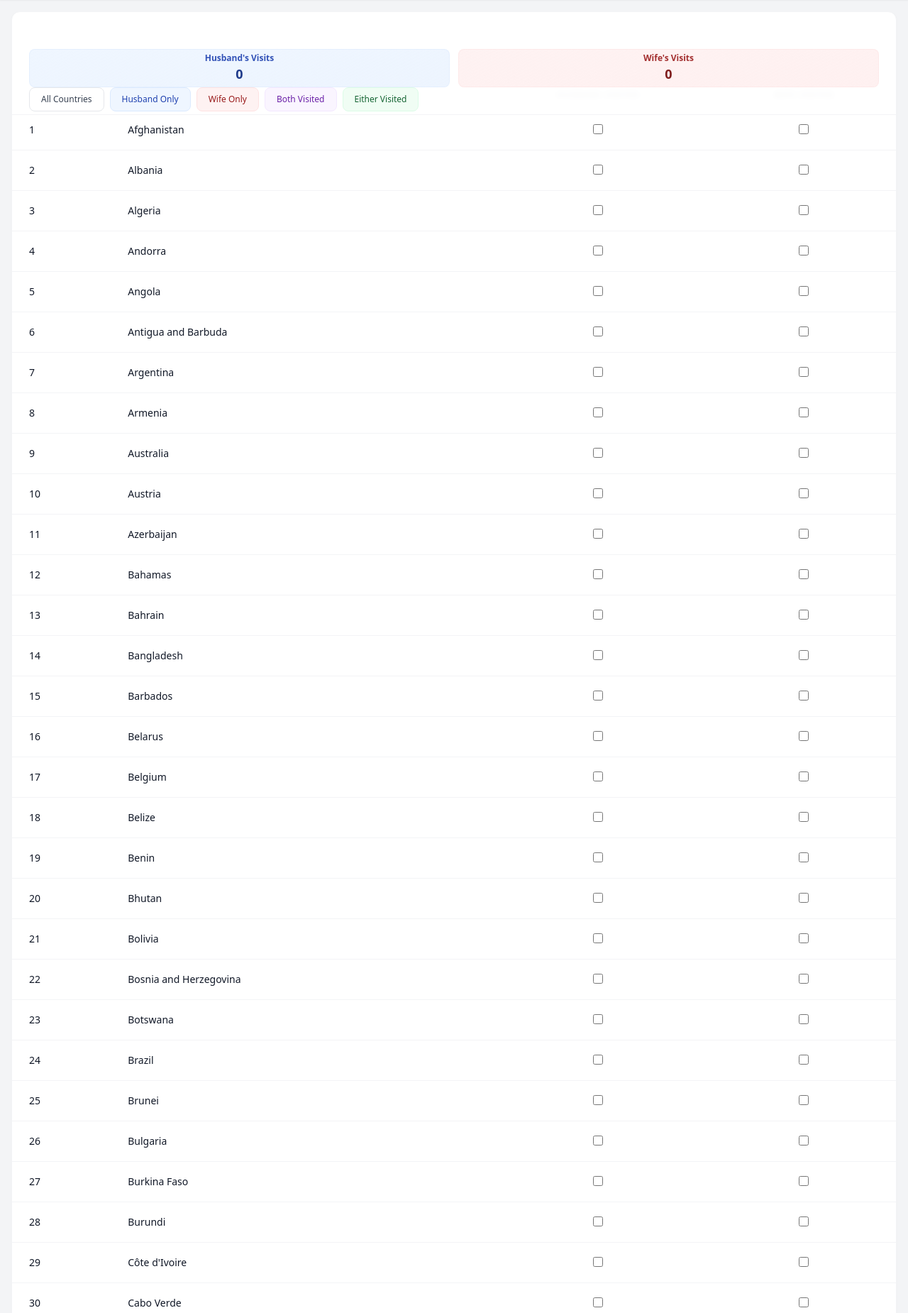
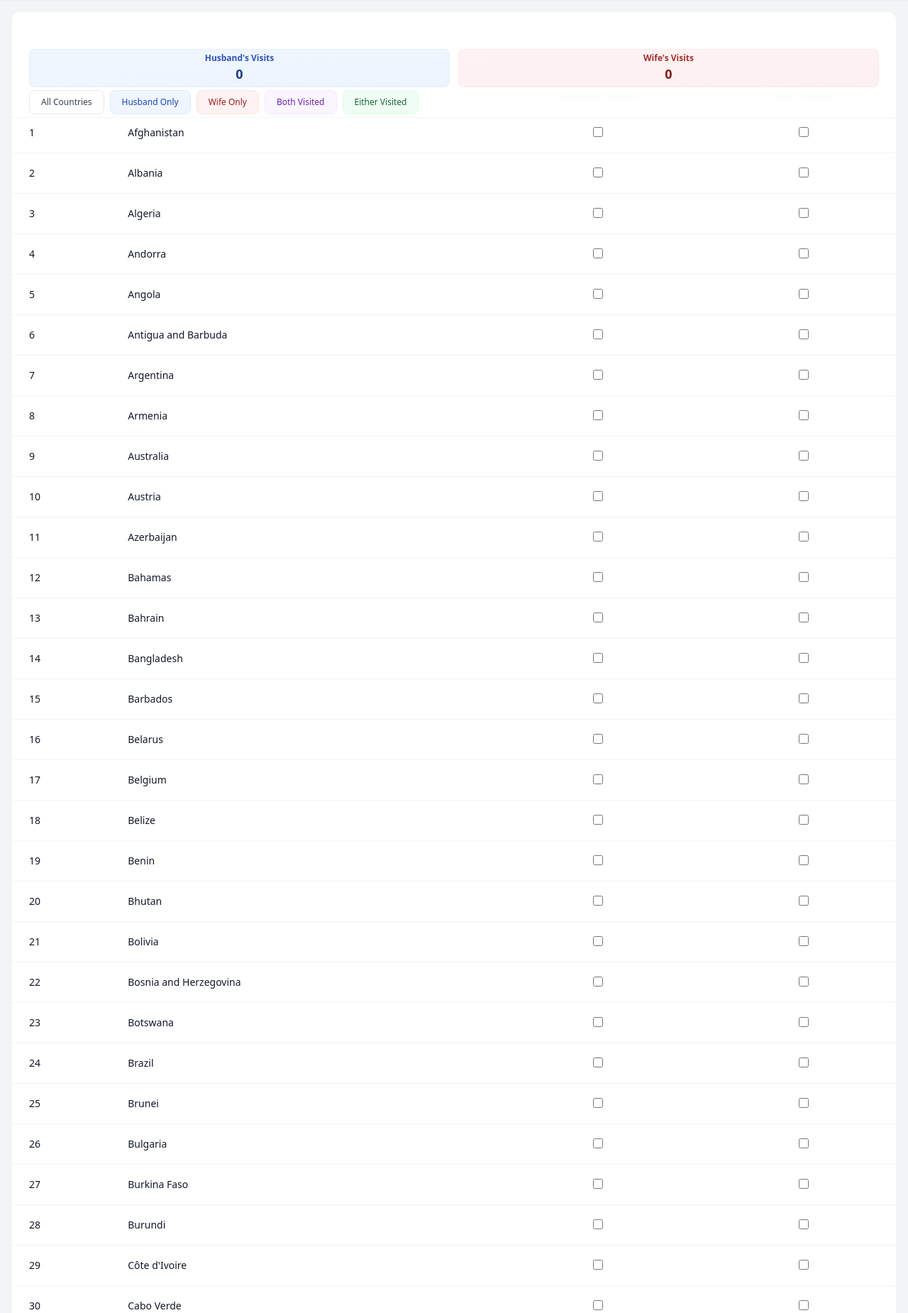
Before and after one commit to pbrao/trip-planner, a Flask app: page /countries in a window 1280 px wide. Shown: the part 72-1922 px from the top of the page at 71% size. Run offline with Flask 3, Linux system fonts and the light colour scheme; data comes from the database, SQL or seed files in the repository; some libraries are stand-ins or nearby versions.

Commit message:
style: Add margin between totals and filter controls in countries.html

```diff
--- a/app/templates/countries.html
+++ b/app/templates/countries.html
@@ -20,7 +20,7 @@
         </div>
 
         <!-- Filter Controls -->
-        <div class="flex space-x-2">
+        <div class="flex space-x-2 mt-1">
             <button onclick="filterTable('all')"
                     class="px-4 py-2 text-xs font-medium rounded-lg transition-all
                            bg-white border border-gray-200 hover:border-gray-300
```
